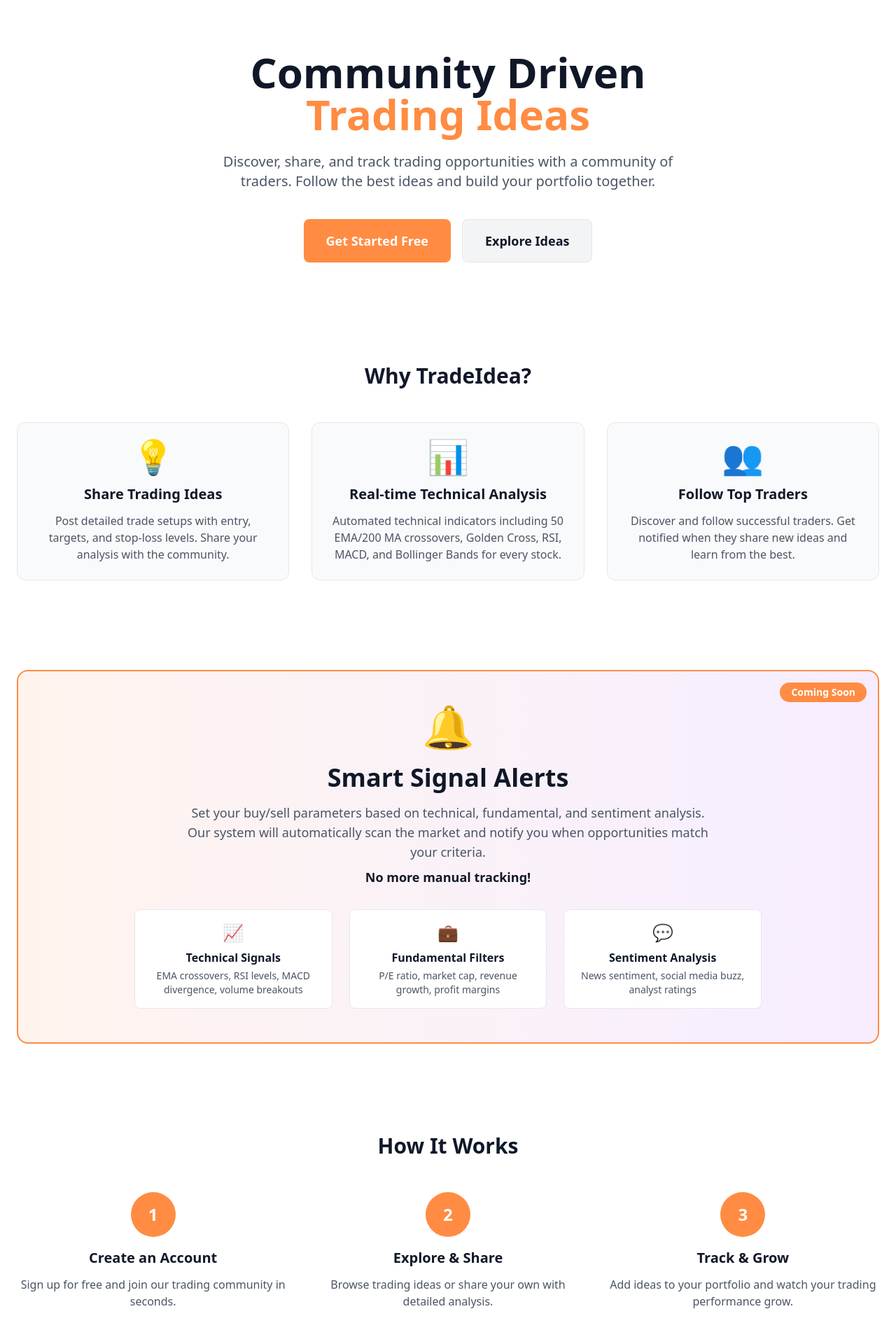
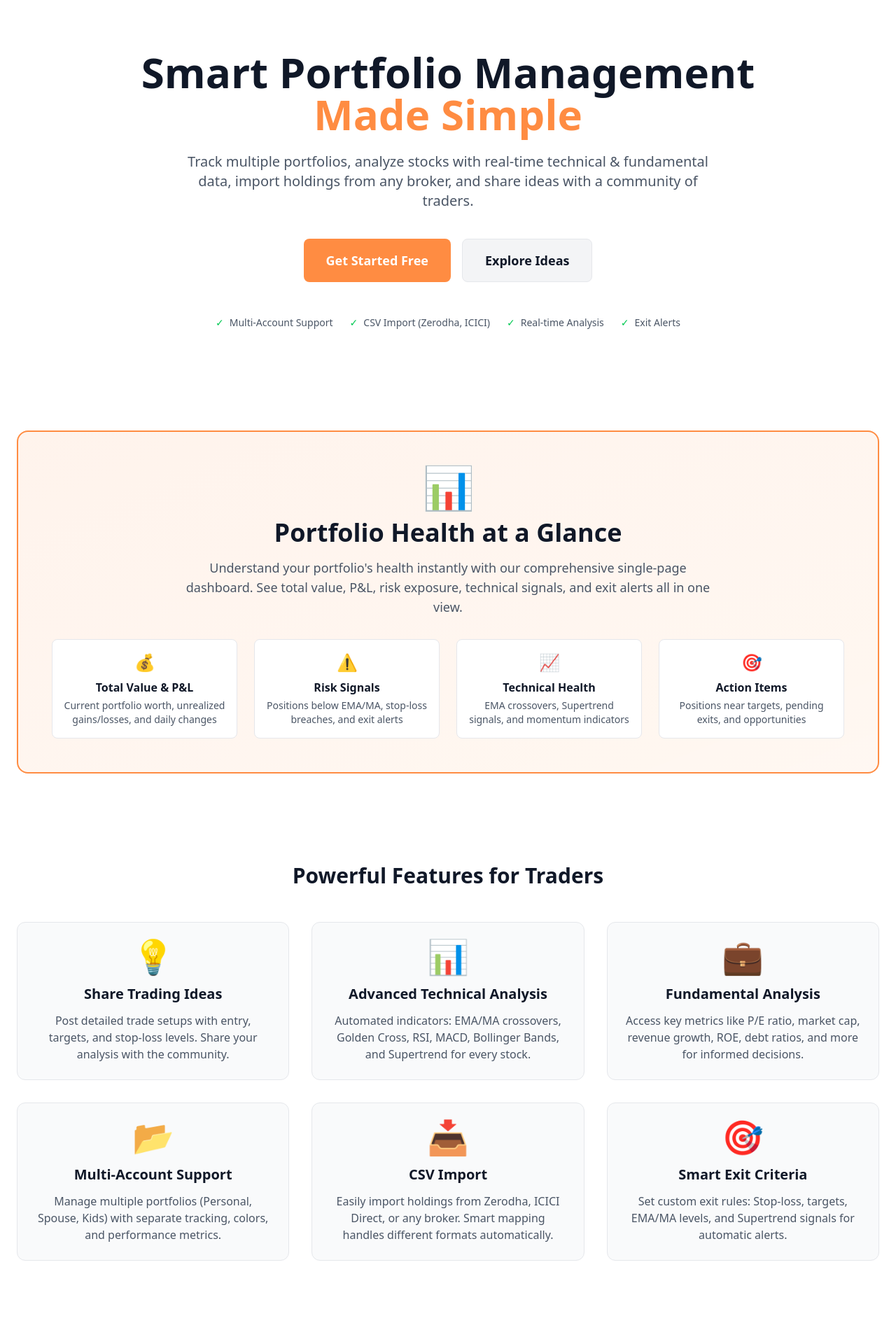
Before and after one commit to vtbalaji/tradeidea-app, a Next.js app: page / in a window 1280 px wide. Shown: the part 80-2000 px from the top of the page at 70% size. Built offline with nearby package versions, Linux system fonts and the light colour scheme; no server answers.

Commit message:
home page with new features
🤖 Generated with Claude Code
Co-Authored-By: Claude <noreply@anthropic.com>

```diff
--- a/app/layout.tsx
+++ b/app/layout.tsx
@@ -18,11 +18,12 @@ const geistMono = Geist_Mono({
 });
 
 export const metadata: Metadata = {
-  title: "TradeIdea - Community Driven Trading Ideas",
-  description: "Discover and share trading opportunities with the community. Track your portfolio and follow the best trading ideas.",
+  title: "TradeIdea - Smart Portfolio Management Made Simple",
+  description: "Track multiple portfolios, analyze stocks with real-time technical & fundamental data, import holdings from any broker (Zerodha, ICICI), and get instant portfolio health insights. Set smart exit criteria and share trading ideas with the community.",
+  keywords: ["portfolio management", "stock analysis", "technical analysis", "fundamental analysis", "trading ideas", "CSV import", "Zerodha", "ICICI Direct", "portfolio tracking", "exit alerts", "multi-account portfolio"],
   openGraph: {
-    title: "TradeIdea - Community Driven Trading Ideas",
-    description: "Discover and share trading opportunities with the community. Track your portfolio and follow the best trading ideas.",
+    title: "TradeIdea - Smart Portfolio Management Made Simple",
+    description: "Track multiple portfolios with instant health insights. Real-time technical & fundamental analysis, CSV import from any broker, smart exit alerts, and community-driven trading ideas.",
     url: "https://tradeidea.co.in",
     siteName: "TradeIdea",
     images: [
@@ -37,9 +38,9 @@ export const metadata: Metadata = {
     type: "website",
   },
   twitter: {
-    card: "summary",
-    title: "TradeIdea - Community Driven Trading Ideas",
-    description: "Discover and share trading opportunities with the community",
+    card: "summary_large_card",
+    title: "TradeIdea - Smart Portfolio Management",
+    description: "Track portfolios, analyze stocks with real-time data, import from Zerodha/ICICI, get instant health insights & exit alerts",
     images: ["/icon.svg"],
   },
   metadataBase: new URL("https://tradeidea.co.in"),
--- a/app/page.tsx
+++ b/app/page.tsx
@@ -65,14 +65,14 @@ export default function Home() {
       {/* Hero Section */}
       <section className="max-w-7xl mx-auto px-6 py-20 text-center">
         <h1 className="text-5xl md:text-6xl font-bold text-gray-900 dark:text-white mb-6">
-          Community Driven<br />
-          <span className="text-[#ff8c42]">Trading Ideas</span>
+          Smart Portfolio Management<br />
+          <span className="text-[#ff8c42]">Made Simple</span>
         </h1>
-        <p className="text-xl text-gray-600 dark:text-[#8b949e] mb-10 max-w-2xl mx-auto">
-          Discover, share, and track trading opportunities with a community of traders.
-          Follow the best ideas and build your portfolio together.
+        <p className="text-xl text-gray-600 dark:text-[#8b949e] mb-10 max-w-3xl mx-auto">
+          Track multiple portfolios, analyze stocks with real-time technical & fundamental data,
+          import holdings from any broker, and share ideas with a community of traders.
         </p>
-        <div className="flex gap-4 justify-center">
+        <div className="flex gap-4 justify-center flex-wrap">
           <button
             onClick={() => router.push('/login')}
             className="px-8 py-4 bg-[#ff8c42] hover:bg-[#ff9a58] text-white text-lg font-bold rounded-lg transition-colors"
@@ -86,11 +86,78 @@ export default function Home() {
             Explore Ideas
           </button>
         </div>
+
+        {/* Key highlights */}
+        <div className="mt-12 flex flex-wrap justify-center gap-6 text-sm text-gray-600 dark:text-[#8b949e]">
+          <div className="flex items-center gap-2">
+            <span className="text-green-500">✓</span>
+            <span>Multi-Account Support</span>
+          </div>
+          <div className="flex items-center gap-2">
+            <span className="text-green-500">✓</span>
+            <span>CSV Import (Zerodha, ICICI)</span>
+          </div>
+          <div className="flex items-center gap-2">
+            <span className="text-green-500">✓</span>
+            <span>Real-time Analysis</span>
+          </div>
+          <div className="flex items-center gap-2">
+            <span className="text-green-500">✓</span>
+            <span>Exit Alerts</span>
+          </div>
+        </div>
+      </section>
+
+      {/* Hero Feature - Portfolio Health */}
+      <section className="max-w-7xl mx-auto px-6 py-16">
+        <div className="bg-gradient-to-br from-[#ff8c42]/10 to-orange-500/5 border-2 border-[#ff8c42] rounded-2xl p-8 md:p-12">
+          <div className="text-center mb-8">
+            <div className="text-6xl mb-4">📊</div>
+            <h2 className="text-3xl md:text-4xl font-bold text-gray-900 dark:text-white mb-4">
+              Portfolio Health at a Glance
+            </h2>
+            <p className="text-lg text-gray-600 dark:text-[#8b949e] max-w-3xl mx-auto">
+              Understand your portfolio's health instantly with our comprehensive single-page dashboard.
+              See total value, P&L, risk exposure, technical signals, and exit alerts all in one view.
+            </p>
+          </div>
+
+          <div className="grid md:grid-cols-4 gap-6 mt-8">
+            <div className="bg-white dark:bg-[#1c2128] border border-gray-200 dark:border-[#30363d] rounded-lg p-4 text-center">
+              <div className="text-2xl mb-2">💰</div>
+              <h4 className="font-bold text-gray-900 dark:text-white mb-1">Total Value & P&L</h4>
+              <p className="text-sm text-gray-600 dark:text-[#8b949e]">
+                Current portfolio worth, unrealized gains/losses, and daily changes
+              </p>
+            </div>
+            <div className="bg-white dark:bg-[#1c2128] border border-gray-200 dark:border-[#30363d] rounded-lg p-4 text-center">
+              <div className="text-2xl mb-2">⚠️</div>
+              <h4 className="font-bold text-gray-900 dark:text-white mb-1">Risk Signals</h4>
+              <p className="text-sm text-gray-600 dark:text-[#8b949e]">
+                Positions below EMA/MA, stop-loss breaches, and exit alerts
+              </p>
+            </div>
+            <div className="bg-white dark:bg-[#1c2128] border border-gray-200 dark:border-[#30363d] rounded-lg p-4 text-center">
+              <div className="text-2xl mb-2">📈</div>
+              <h4 className="font-bold text-gray-900 dark:text-white mb-1">Technical Health</h4>
+              <p className="text-sm text-gray-600 dark:text-[#8b949e]">
+                EMA crossovers, Supertrend signals, and momentum indicators
+              </p>
+            </div>
+            <div className="bg-white dark:bg-[#1c2128] border border-gray-200 dark:border-[#30363d] rounded-lg p-4 text-center">
+              <div className="text-2xl mb-2">🎯</div>
+              <h4 className="font-bold text-gray-900 dark:text-white mb-1">Action Items</h4>
+              <p className="text-sm text-gray-600 dark:text-[#8b949e]">
+                Positions near targets, pending exits, and opportunities
+              </p>
+            </div>
+          </div>
+        </div>
       </section>
 
       {/* Features Section */}
       <section className="max-w-7xl mx-auto px-6 py-16">
-        <h2 className="text-3xl font-bold text-gray-900 dark:text-white text-center mb-12">Why TradeIdea?</h2>
+        <h2 className="text-3xl font-bold text-gray-900 dark:text-white text-center mb-12">Powerful Features for Traders</h2>
         <div className="grid md:grid-cols-3 gap-8">
           {/* Feature 1 */}
           <div className="bg-gray-50 dark:bg-[#1c2128] border border-gray-200 dark:border-[#30363d] rounded-xl p-6 text-center">
@@ -105,20 +172,50 @@ export default function Home() {
           {/* Feature 2 */}
           <div className="bg-gray-50 dark:bg-[#1c2128] border border-gray-200 dark:border-[#30363d] rounded-xl p-6 text-center">
             <div className="text-5xl mb-4">📊</div>
-            <h3 className="text-xl font-bold text-gray-900 dark:text-white mb-3">Real-time Technical Analysis</h3>
+            <h3 className="text-xl font-bold text-gray-900 dark:text-white mb-3">Advanced Technical Analysis</h3>
             <p className="text-gray-600 dark:text-[#8b949e]">
-              Automated technical indicators including 50 EMA/200 MA crossovers, Golden Cross,
-              RSI, MACD, and Bollinger Bands for every stock.
+              Automated indicators: EMA/MA crossovers, Golden Cross, RSI, MACD, Bollinger Bands,
+              and Supertrend for every stock.
             </p>
           </div>
 
           {/* Feature 3 */}
           <div className="bg-gray-50 dark:bg-[#1c2128] border border-gray-200 dark:border-[#30363d] rounded-xl p-6 text-center">
-            <div className="text-5xl mb-4">👥</div>
-            <h3 className="text-xl font-bold text-gray-900 dark:text-white mb-3">Follow Top Traders</h3>
+            <div className="text-5xl mb-4">💼</div>
+            <h3 className="text-xl font-bold text-gray-900 dark:text-white mb-3">Fundamental Analysis</h3>
             <p className="text-gray-600 dark:text-[#8b949e]">
-              Discover and follow successful traders. Get notified when they share
-              new ideas and learn from the best.
+              Access key metrics like P/E ratio, market cap, revenue growth, ROE, debt ratios,
+              and more for informed decisions.
+            </p>
+          </div>
+
+          {/* Feature 4 */}
+          <div className="bg-gray-50 dark:bg-[#1c2128] border border-gray-200 dark:border-[#30363d] rounded-xl p-6 text-center">
+            <div className="text-5xl mb-4">📂</div>
+            <h3 className="text-xl font-bold text-gray-900 dark:text-white mb-3">Multi-Account Support</h3>
+            <p className="text-gray-600 dark:text-[#8b949e]">
+              Manage multiple portfolios (Personal, Spouse, Kids) with separate tracking,
+              colors, and performance metrics.
+            </p>
+          </div>
+
+          {/* Feature 5 */}
+          <div className="bg-gray-50 dark:bg-[#1c2128] border border-gray-200 dark:border-[#30363d] rounded-xl p-6 text-center">
+            <div className="text-5xl mb-4">📥</div>
+            <h3 className="text-xl font-bold text-gray-900 dark:text-white mb-3">CSV Import</h3>
+            <p className="text-gray-600 dark:text-[#8b949e]">
+              Easily import holdings from Zerodha, ICICI Direct, or any broker.
+              Smart mapping handles different formats automatically.
+            </p>
+          </div>
+
+          {/* Feature 6 */}
+          <div className="bg-gray-50 dark:bg-[#1c2128] border border-gray-200 dark:border-[#30363d] rounded-xl p-6 text-center">
+            <div className="text-5xl mb-4">🎯</div>
+            <h3 className="text-xl font-bold text-gray-900 dark:text-white mb-3">Smart Exit Criteria</h3>
+            <p className="text-gray-600 dark:text-[#8b949e]">
+              Set custom exit rules: Stop-loss, targets, EMA/MA levels, and Supertrend signals
+              for automatic alerts.
             </p>
           </div>
         </div>
@@ -168,15 +265,15 @@ export default function Home() {
       {/* How It Works Section */}
       <section className="max-w-7xl mx-auto px-6 py-16">
         <h2 className="text-3xl font-bold text-gray-900 dark:text-white text-center mb-12">How It Works</h2>
-        <div className="grid md:grid-cols-3 gap-8">
+        <div className="grid md:grid-cols-4 gap-8">
           {/* Step 1 */}
           <div className="text-center">
             <div className="w-16 h-16 mx-auto mb-4 rounded-full bg-[#ff8c42] flex items-center justify-center text-2xl font-bold text-white">
               1
             </div>
-            <h3 className="text-xl font-bold text-gray-900 dark:text-white mb-3">Create an Account</h3>
+            <h3 className="text-xl font-bold text-gray-900 dark:text-white mb-3">Sign Up Free</h3>
             <p className="text-gray-600 dark:text-[#8b949e]">
-              Sign up for free and join our trading community in seconds.
+              Create your account in seconds and set up multiple portfolios.
             </p>
           </div>
 
@@ -185,9 +282,9 @@ export default function Home() {
             <div className="w-16 h-16 mx-auto mb-4 rounded-full bg-[#ff8c42] flex items-center justify-center text-2xl font-bold text-white">
               2
             </div>
-            <h3 className="text-xl font-bold text-gray-900 dark:text-white mb-3">Explore & Share</h3>
+            <h3 className="text-xl font-bold text-gray-900 dark:text-white mb-3">Import Holdings</h3>
             <p className="text-gray-600 dark:text-[#8b949e]">
-              Browse trading ideas or share your own with detailed analysis.
+              Upload CSV from your broker or manually add positions with exit criteria.
             </p>
           </div>
 
@@ -196,9 +293,20 @@ export default function Home() {
             <div className="w-16 h-16 mx-auto mb-4 rounded-full bg-[#ff8c42] flex items-center justify-center text-2xl font-bold text-white">
               3
             </div>
+            <h3 className="text-xl font-bold text-gray-900 dark:text-white mb-3">Analyze & Share</h3>
+            <p className="text-gray-600 dark:text-[#8b949e]">
+              Get real-time technical & fundamental analysis. Share ideas with the community.
+            </p>
+          </div>
+
+          {/* Step 4 */}
+          <div className="text-center">
+            <div className="w-16 h-16 mx-auto mb-4 rounded-full bg-[#ff8c42] flex items-center justify-center text-2xl font-bold text-white">
+              4
+            </div>
             <h3 className="text-xl font-bold text-gray-900 dark:text-white mb-3">Track & Grow</h3>
             <p className="text-gray-600 dark:text-[#8b949e]">
-              Add ideas to your portfolio and watch your trading performance grow.
+              Monitor performance, get exit alerts, and grow your portfolio intelligently.
             </p>
           </div>
         </div>
```
